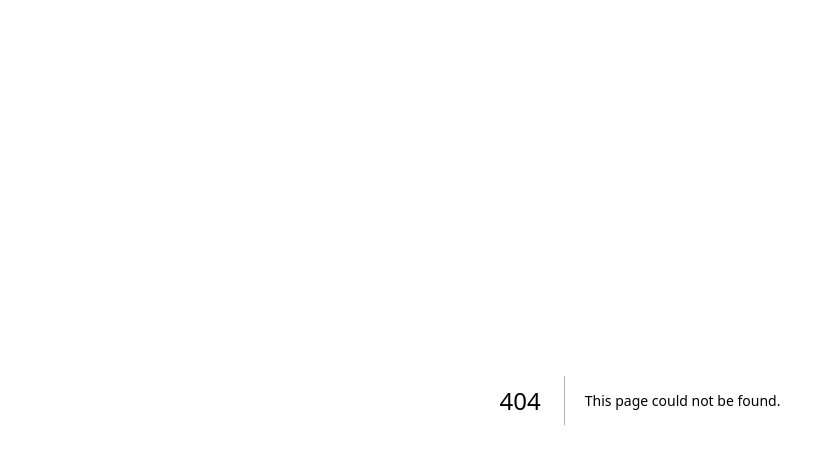
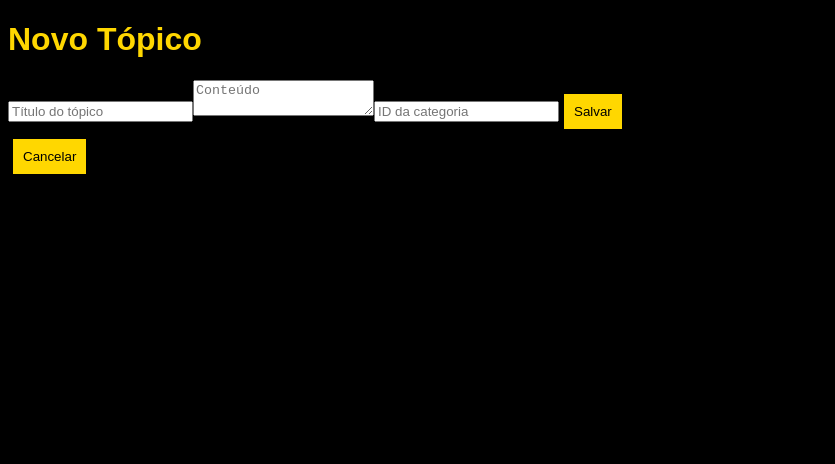
Before and after one commit to Wertco-Bombas/Wertco, a Next.js app: page /novo-topico in a window 1280 px wide. Before the commit this address had no page. Shown: the top 464 px of the page, without its empty margins (0-835 px from the left). Built offline with nearby package versions, Linux system fonts and the light colour scheme; no server answers.

Commit message:
Create novo-topico.js

```diff
--- /dev/null
+++ b/pages/novo-topico.js
@@ -0,0 +1,48 @@
+import { useState } from 'react';
+import { supabase } from '../lib/supabase';
+
+export default function NovoTopico() {
+  const [titulo, setTitulo] = useState('');
+  const [conteudo, setConteudo] = useState('');
+  const [categoriaId, setCategoriaId] = useState('');
+
+  async function salvarTopico(e) {
+    e.preventDefault();
+    const { error } = await supabase
+      .from('topicos')
+      .insert({ titulo, conteudo, categoria_id: categoriaId });
+    if (error) {
+      alert(error.message);
+    } else {
+      alert('Tópico criado com sucesso!');
+      window.location.href = '/base';
+    }
+  }
+
+  return (
+    <div className="form-container">
+      <h1>Novo Tópico</h1>
+      <form onSubmit={salvarTopico}>
+        <input
+          type="text"
+          placeholder="Título do tópico"
+          value={titulo}
+          onChange={(e) => setTitulo(e.target.value)}
+        />
+        <textarea
+          placeholder="Conteúdo"
+          value={conteudo}
+          onChange={(e) => setConteudo(e.target.value)}
+        />
+        <input
+          type="number"
+          placeholder="ID da categoria"
+          value={categoriaId}
+          onChange={(e) => setCategoriaId(e.target.value)}
+        />
+        <button type="submit">Salvar</button>
+      </form>
+      <button onClick={() => window.location.href='/base'}>Cancelar</button>
+    </div>
+  );
+}
```
